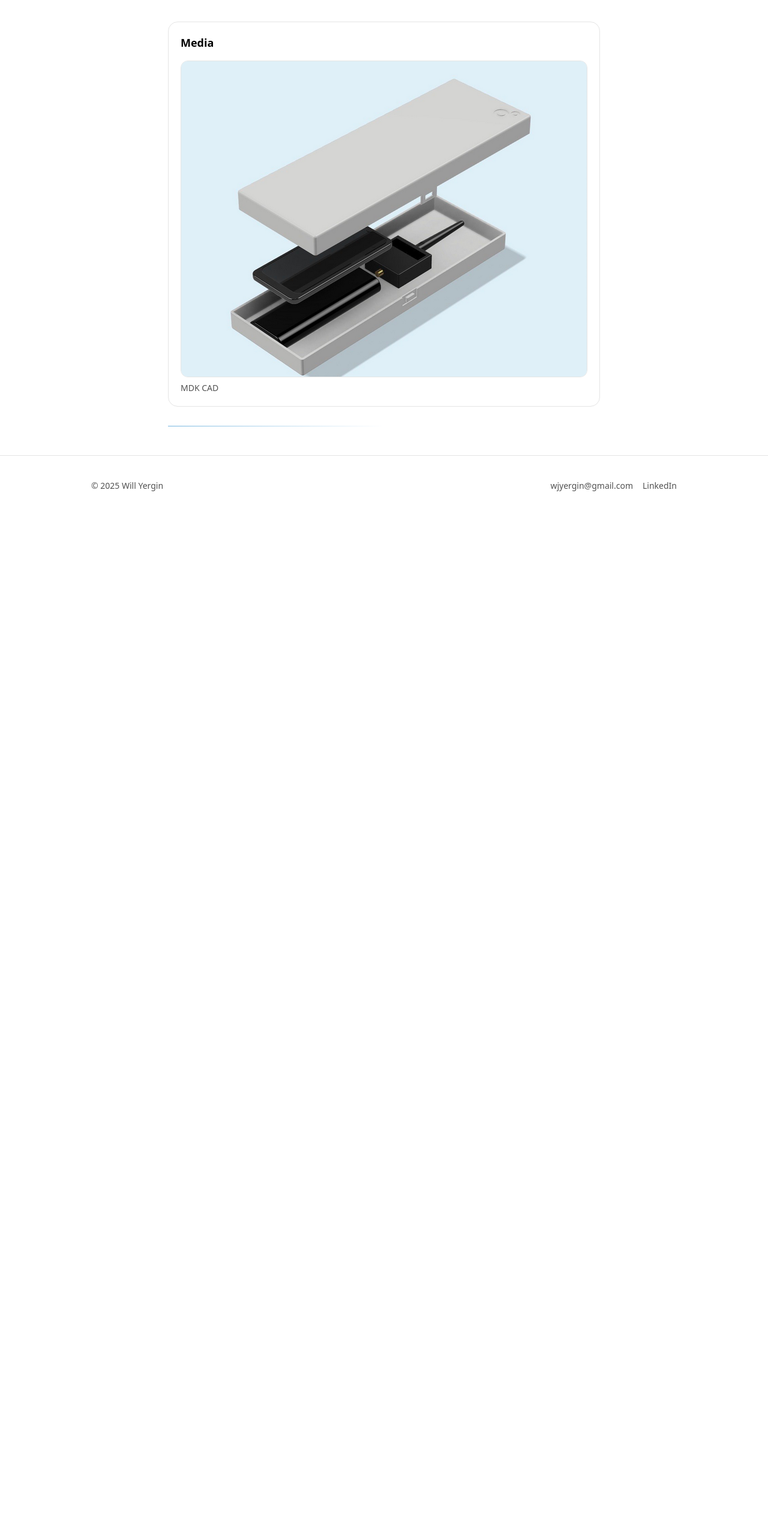
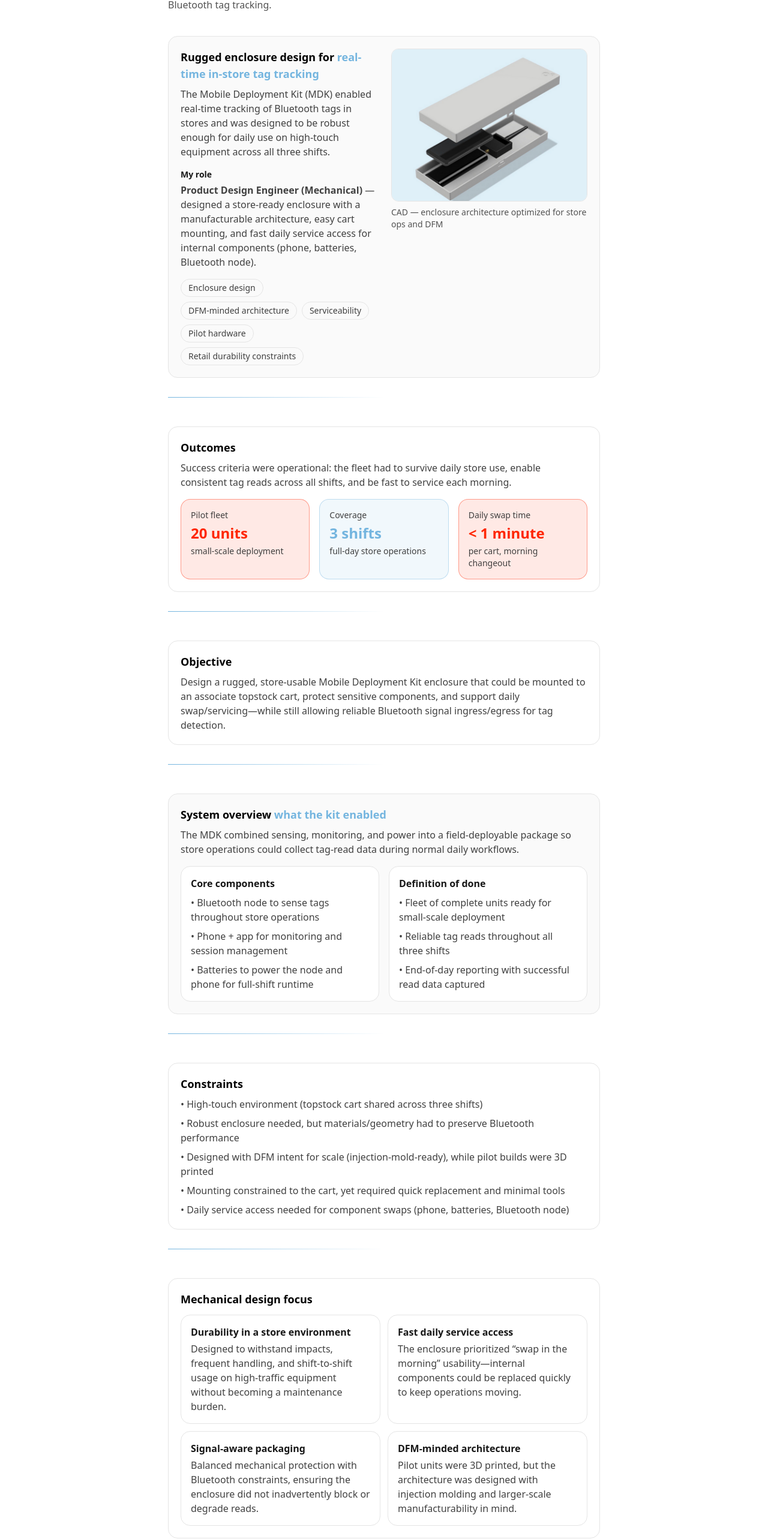
Before and after one commit to wjyergin98/will-yergin-site, a Next.js app: page /projects/wiliot-mdk in a window 1280 px wide. Shown: the part 170-2736 px from the top of the page at 60% size. Before the commit the page ends 1030 px from the top, so only its background shows below. Built offline with nearby package versions, Linux system fonts and the light colour scheme.

Commit message:
Refacor Wiliot MDK page

```diff
--- a/src/app/projects/wiliot-mdk/page.tsx
+++ b/src/app/projects/wiliot-mdk/page.tsx
@@ -2,28 +2,226 @@ import Image from "next/image";
 import ProjectLayout from "@/components/ProjectLayout";
 
 const SECTION = "rounded-2xl border border-neutral-200 p-5";
+const SECTION_ACCENT = "rounded-2xl border border-neutral-200 p-5 bg-neutral-50";
+const TAG =
+  "inline-flex items-center rounded-full border border-neutral-200 px-3 py-1 text-sm text-neutral-700";
+
+function StatCard(props: { label: string; value: string; note?: string; accent?: "marina" | "lava" }) {
+  const accent =
+    props.accent === "marina"
+      ? "border-marina/40 bg-marina/10"
+      : props.accent === "lava"
+        ? "border-lava/40 bg-lava/10"
+        : "border-neutral-200 bg-white";
+
+  const valueColor =
+    props.accent === "marina" ? "text-marina" : props.accent === "lava" ? "text-lava" : "text-neutral-900";
+
+  return (
+    <div className={`rounded-2xl border p-4 ${accent}`}>
+      <div className="text-sm text-neutral-700">{props.label}</div>
+      <div className={`pt-1 text-2xl font-semibold ${valueColor}`}>{props.value}</div>
+      {props.note ? <div className="pt-1 text-sm text-neutral-700">{props.note}</div> : null}
+    </div>
+  );
+}
 
 export default function WiliotMDKPage() {
+  const media = [
+    { src: "/projects/wiliot-mdk/MDKcad.png", cap: "CAD — enclosure architecture optimized for store ops and DFM" },
+    { src: "/projects/wiliot-mdk/MDKpilot.png", cap: "Pilot hardware — 3D-printed build mounted on a topstock cart" },
+  ];
+
   return (
     <ProjectLayout
       title="Wiliot MDK"
-      oneLiner="Cart-mounted mobile development kit with Bluetooth sensing."
+      oneLiner="Product design engineering of a rugged, serviceable Mobile Deployment Kit for in-store Bluetooth tag tracking."
     >
-      <section className={SECTION}>
-        <h2 className="text-lg font-semibold">Media</h2>
+      {/* HERO */}
+      <section className={SECTION_ACCENT}>
+        <div className="grid grid-cols-1 gap-6 md:grid-cols-2 md:items-start">
+          <div>
+            <h2 className="text-lg font-semibold">
+              Rugged enclosure design for{" "}
+              <span className="font-semibold text-marina">real-time in-store tag tracking</span>
+            </h2>
 
-        <div className="mt-4">
+            <p className="pt-2 text-neutral-700">
+              The Mobile Deployment Kit (MDK) enabled real-time tracking of Bluetooth tags in stores and was designed to be
+              robust enough for daily use on high-touch equipment across all three shifts.
+            </p>
+
+            <div className="pt-4">
+              <div className="text-sm font-semibold text-neutral-900">My role</div>
+              <p className="pt-1 text-neutral-700">
+                <span className="font-semibold">Product Design Engineer (Mechanical)</span> — designed a store-ready enclosure
+                with a manufacturable architecture, easy cart mounting, and fast daily service access for internal components
+                (phone, batteries, Bluetooth node).
+              </p>
+            </div>
+
+            <div className="mt-4 flex flex-wrap gap-2">
+              <span className={TAG}>Enclosure design</span>
+              <span className={TAG}>DFM-minded architecture</span>
+              <span className={TAG}>Serviceability</span>
+              <span className={TAG}>Pilot hardware</span>
+              <span className={TAG}>Retail durability constraints</span>
+            </div>
+          </div>
+
           <figure className="space-y-2">
             <Image
-              src="/projects/wiliot-mdk/MDKcad.png"
-              alt="Wiliot MDK CAD"
-              width={1200}
-              height={800}
+              src={media[0].src}
+              alt={media[0].cap}
+              width={1400}
+              height={900}
+              priority
               className="w-full rounded-xl border border-neutral-200 object-contain"
             />
-            <figcaption className="text-sm text-neutral-600">MDK CAD</figcaption>
+            <figcaption className="text-sm text-neutral-600">{media[0].cap}</figcaption>
           </figure>
         </div>
+      </section>
+
+      {/* OUTCOMES */}
+      <section className={SECTION}>
+        <h2 className="text-lg font-semibold">Outcomes</h2>
+        <p className="pt-2 text-neutral-700">
+          Success criteria were operational: the fleet had to survive daily store use, enable consistent tag reads across all
+          shifts, and be fast to service each morning.
+        </p>
+
+        <div className="mt-4 grid grid-cols-1 gap-4 sm:grid-cols-3">
+          <StatCard label="Pilot fleet" value="20 units" note="small-scale deployment" accent="lava" />
+          <StatCard label="Coverage" value="3 shifts" note="full-day store operations" accent="marina" />
+          <StatCard label="Daily swap time" value="< 1 minute" note="per cart, morning changeout" accent="lava" />
+        </div>
+      </section>
+
+      {/* OBJECTIVE */}
+      <section className={SECTION}>
+        <h2 className="text-lg font-semibold">Objective</h2>
+        <p className="pt-2 text-neutral-700">
+          Design a rugged, store-usable Mobile Deployment Kit enclosure that could be mounted to an associate topstock cart,
+          protect sensitive components, and support daily swap/servicing—while still allowing reliable Bluetooth signal
+          ingress/egress for tag detection.
+        </p>
+      </section>
+
+      {/* SYSTEM OVERVIEW */}
+      <section className={SECTION_ACCENT}>
+        <h2 className="text-lg font-semibold">
+          System overview <span className="text-marina">what the kit enabled</span>
+        </h2>
+        <p className="pt-2 text-neutral-700">
+          The MDK combined sensing, monitoring, and power into a field-deployable package so store operations could collect
+          tag-read data during normal daily workflows.
+        </p>
+
+        <div className="mt-4 grid grid-cols-1 gap-4 sm:grid-cols-2">
+          <div className="rounded-2xl border border-neutral-200 bg-white p-4">
+            <div className="font-semibold text-neutral-900">Core components</div>
+            <ul className="pt-2 space-y-2 text-neutral-700">
+              <li>• Bluetooth node to sense tags throughout store operations</li>
+              <li>• Phone + app for monitoring and session management</li>
+              <li>• Batteries to power the node and phone for full-shift runtime</li>
+            </ul>
+          </div>
+
+          <div className="rounded-2xl border border-neutral-200 bg-white p-4">
+            <div className="font-semibold text-neutral-900">Definition of done</div>
+            <ul className="pt-2 space-y-2 text-neutral-700">
+              <li>• Fleet of complete units ready for small-scale deployment</li>
+              <li>• Reliable tag reads throughout all three shifts</li>
+              <li>• End-of-day reporting with successful read data captured</li>
+            </ul>
+          </div>
+        </div>
+      </section>
+
+      {/* CONSTRAINTS */}
+      <section className={SECTION}>
+        <h2 className="text-lg font-semibold">Constraints</h2>
+        <ul className="pt-2 space-y-2 text-neutral-700">
+          <li>• High-touch environment (topstock cart shared across three shifts)</li>
+          <li>• Robust enclosure needed, but materials/geometry had to preserve Bluetooth performance</li>
+          <li>• Designed with DFM intent for scale (injection-mold-ready), while pilot builds were 3D printed</li>
+          <li>• Mounting constrained to the cart, yet required quick replacement and minimal tools</li>
+          <li>• Daily service access needed for component swaps (phone, batteries, Bluetooth node)</li>
+        </ul>
+      </section>
+
+      {/* MECHANICAL DESIGN FOCUS */}
+      <section className={SECTION}>
+        <h2 className="text-lg font-semibold">Mechanical design focus</h2>
+        <div className="mt-3 grid grid-cols-1 gap-3 sm:grid-cols-2">
+          <div className="rounded-2xl border border-neutral-200 p-4">
+            <div className="font-semibold text-neutral-900">Durability in a store environment</div>
+            <p className="pt-1 text-neutral-700">
+              Designed to withstand impacts, frequent handling, and shift-to-shift usage on high-traffic equipment without
+              becoming a maintenance burden.
+            </p>
+          </div>
+
+          <div className="rounded-2xl border border-neutral-200 p-4">
+            <div className="font-semibold text-neutral-900">Fast daily service access</div>
+            <p className="pt-1 text-neutral-700">
+              The enclosure prioritized “swap in the morning” usability—internal components could be replaced quickly to keep
+              operations moving.
+            </p>
+          </div>
+
+          <div className="rounded-2xl border border-neutral-200 p-4">
+            <div className="font-semibold text-neutral-900">Signal-aware packaging</div>
+            <p className="pt-1 text-neutral-700">
+              Balanced mechanical protection with Bluetooth constraints, ensuring the enclosure did not inadvertently block or
+              degrade reads.
+            </p>
+          </div>
+
+          <div className="rounded-2xl border border-neutral-200 p-4">
+            <div className="font-semibold text-neutral-900">DFM-minded architecture</div>
+            <p className="pt-1 text-neutral-700">
+              Pilot units were 3D printed, but the architecture was designed with injection molding and larger-scale
+              manufacturability in mind.
+            </p>
+          </div>
+        </div>
+      </section>
+
+      {/* ARTIFACTS */}
+      <section className={SECTION_ACCENT}>
+        <h2 className="text-lg font-semibold">
+          Artifacts <span className="text-marina">CAD → pilot hardware</span>
+        </h2>
+        <p className="pt-2 text-neutral-700">
+          With only two primary artifacts, this project is best represented as a tight end-to-end story: a DFM-minded enclosure
+          design translated into a pilot-ready, store-mounted unit that supported daily operations.
+        </p>
+
+        <div className="mt-4 grid grid-cols-1 gap-4 sm:grid-cols-2">
+          {media.map((x) => (
+            <figure key={x.src} className="space-y-2">
+              <Image
+                src={x.src}
+                alt={x.cap}
+                width={1400}
+                height={900}
+                className="w-full rounded-xl border border-neutral-200 object-contain"
+              />
+              <figcaption className="text-sm text-neutral-600">{x.cap}</figcaption>
+            </figure>
+          ))}
+        </div>
+      </section>
+
+      {/* TAKEAWAY */}
+      <section className={SECTION}>
+        <h2 className="text-lg font-semibold">One-line takeaway</h2>
+        <p className="pt-2 text-neutral-700">
+          I design field-ready enclosures that balance durability, serviceability, and RF constraints—so sensing systems can
+          actually operate reliably in the real world.
+        </p>
       </section>
     </ProjectLayout>
   );
```
